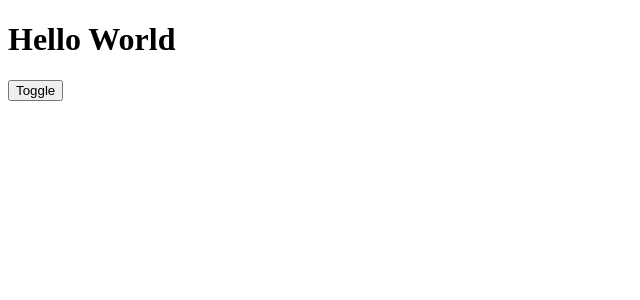
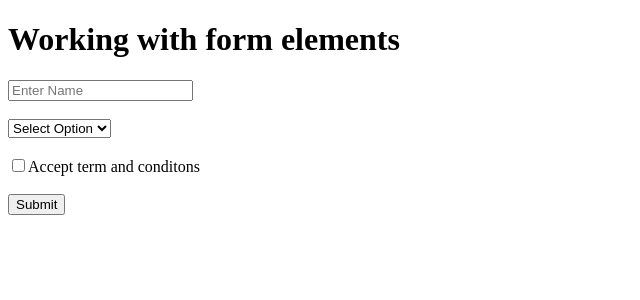
Before and after one commit to maggipawar/Reactjs_tutorial, a React (Create React App) app: page / in a window 1280 px wide. Shown: the top 300 px of the page, without its empty margins (0-640 px from the left). Built offline with nearby package versions, Linux system fonts and the light colour scheme.

Commit message:
worked on form element with functional component Example

```diff
--- a/src/App.js
+++ b/src/App.js
@@ -1,19 +1,40 @@
 // import logo from "./logo.svg";
 // import "./App.css";
-import React, { useState } from 'react';
+import React, { useState } from "react";
 
 function App() {
-  const [status,setStatus]=useState(true);
+  const [name, setName] = useState(null);
+  const [slt, setSlt] = useState(null);
+  const [tnc, setTnc] = useState(false);
+  // const [clear,setClear]=useState(false);
 
+  function getData(e) {
+    e.preventDefault();
+    console.log(name, slt, tnc);
+  }
   return (
     <div>
-    {
-      status ? <h1>Hello World</h1>: null
-    }
-      {/* <button onClick={()=> setStatus(false)}>Hide</button>
-      <button onClick={()=> setStatus(true)}>Show</button> */}
-
-      <button onClick={()=> setStatus(!status)}>Toggle</button>
+      <h1>Working with form elements</h1>
+      <form onSubmit={getData}>
+        {/* <h2>{name} {slt} {tnc}</h2> */}
+        <input
+          type="text"
+          placeholder="Enter Name"
+          onChange={(e) => setName(e.target.value)}
+        />
+        <br /> <br />
+        <select onChange={(e) => setSlt(e.target.value)}>
+          <option>Select Option</option>
+          <option>Javascript</option>
+          <option>HTML</option>
+          <option>CSS</option>
+        </select>
+        <br /> <br />
+        <input type="checkbox" onChange={(e) => setTnc(e.target.checked)} />
+        <span>Accept term and conditons</span> <br /> <br />
+        <button type="submit">Submit</button>
+        {/* <button onClick={}>Clear</button> */}
+      </form>
     </div>
   );
 }
```
